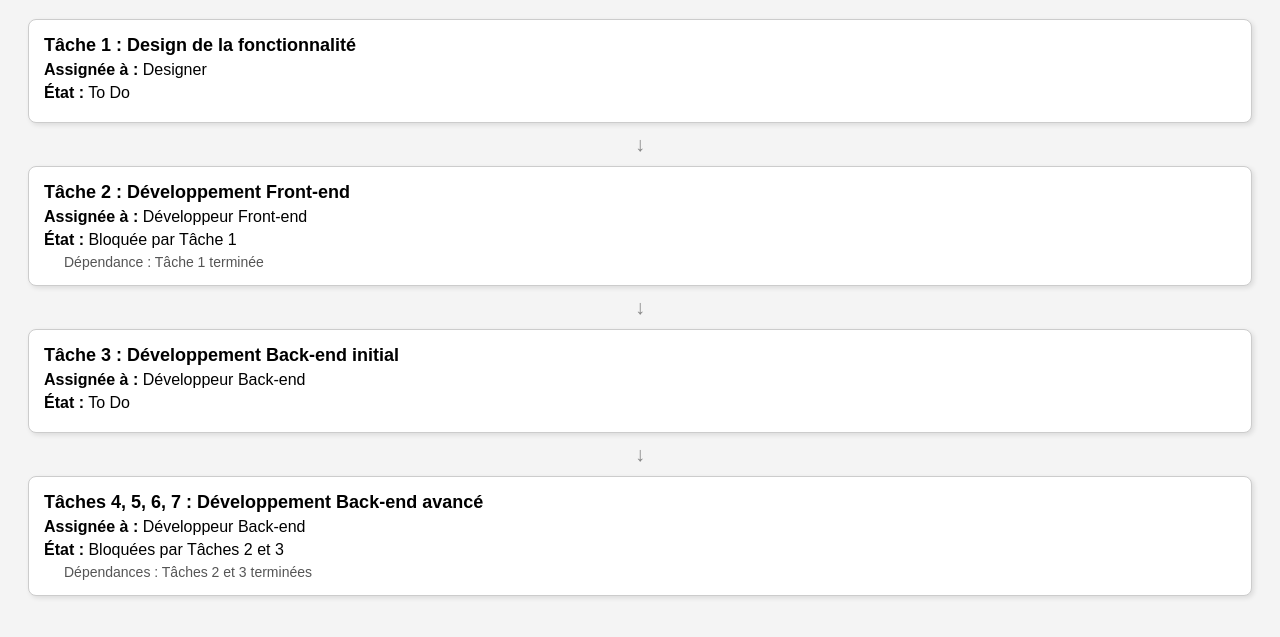
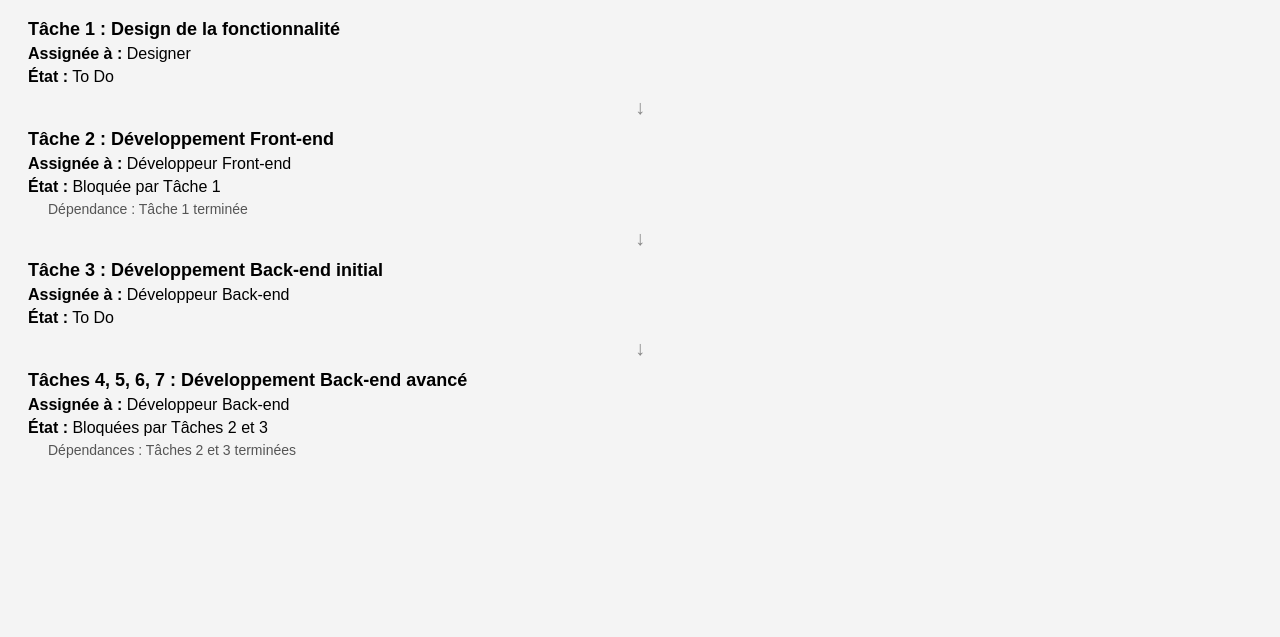
Before and after one commit to mohamedraed22/tp3, a plain HTML site: page index.html in a window 1280 px wide. Shown: the part 89-726 px from the top of the page. Drawn offline with Linux system fonts and the light colour scheme.

Commit message:
version 1

```diff
--- a/index.html
+++ b/index.html
@@ -10,14 +10,7 @@
       background-color: #f4f4f4;
       padding: 20px;
     }
-    .task {
-      border: 1px solid #ccc;
-      border-radius: 8px;
-      padding: 15px;
-      margin: 10px 0;
-      background-color: #fff;
-      box-shadow: 2px 2px 5px rgba(0, 0, 0, 0.1);
-    }
+
     .task h3 {
       margin: 0;
       font-size: 18px;
```
